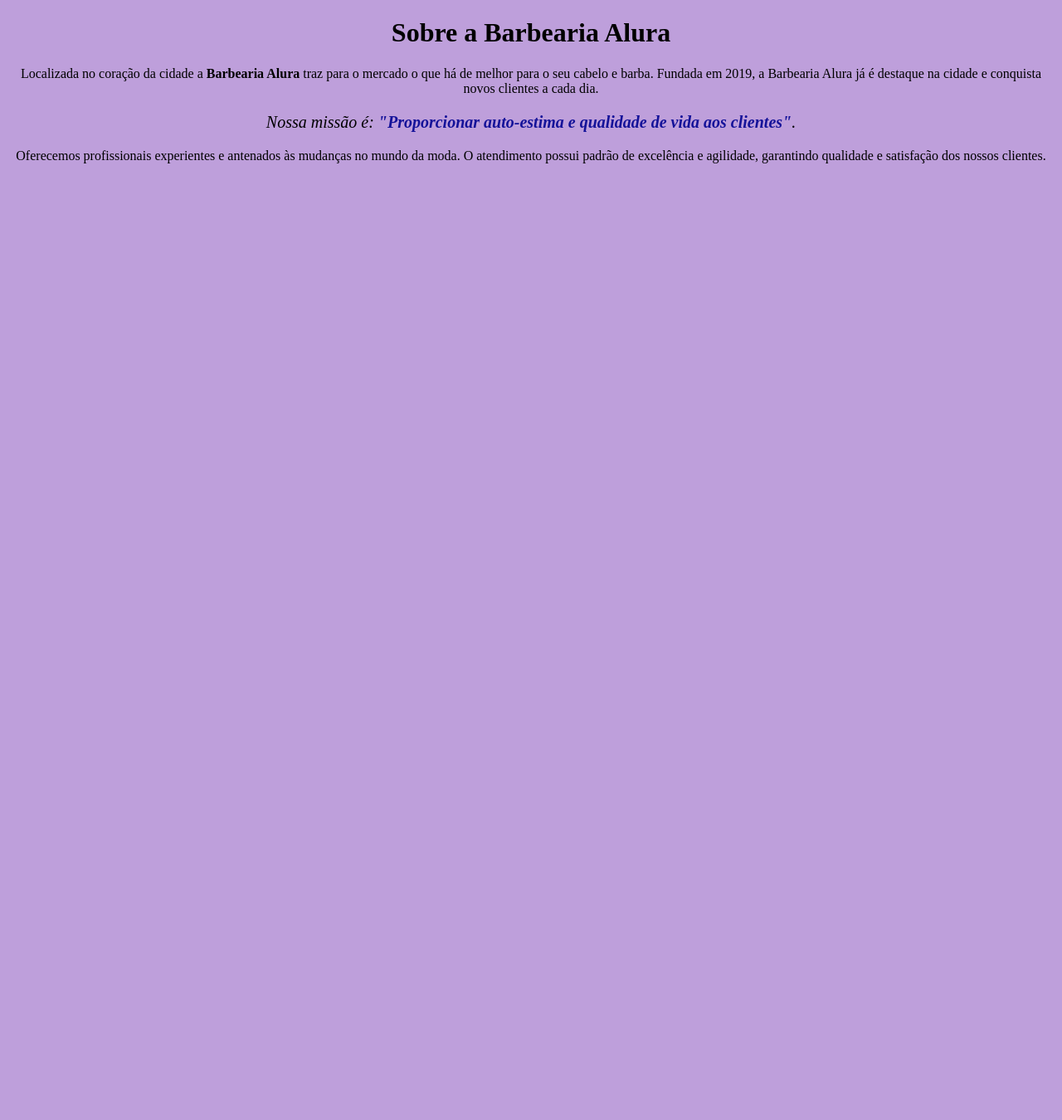
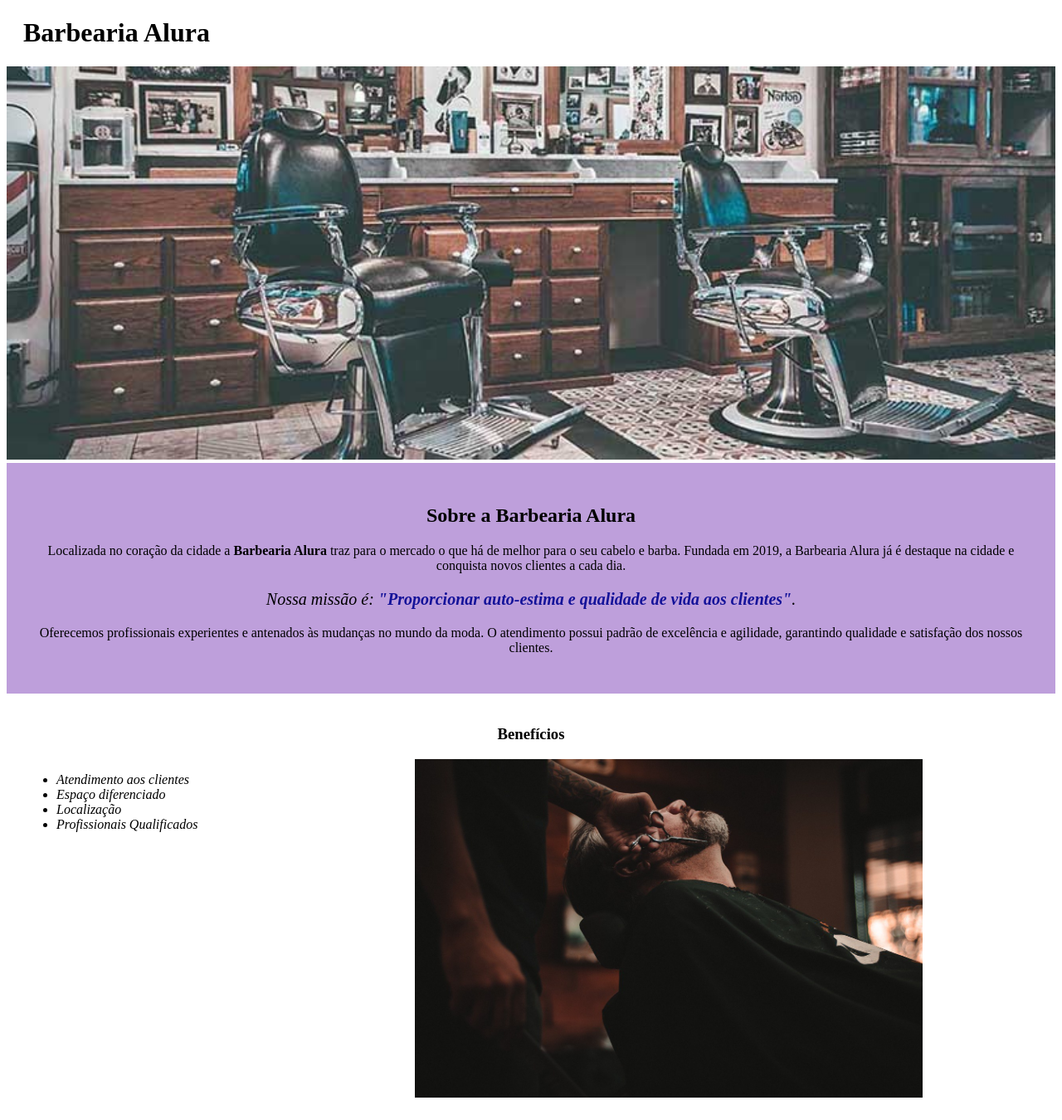
Before and after one commit to robertavb/front-end-studies, a plain HTML site: page index.html in a window 1280 px wide. Shown: the whole page at 83% size. Before the commit the page ends 800 px from the top, so only its background shows below. Drawn offline with Linux system fonts and the light colour scheme.

Commit message:
Primeiro curso de HTML e CSS da Alura concluído

```diff
--- a/index.html
+++ b/index.html
@@ -8,18 +8,46 @@
 </head>
 
 <body>
-  <h1 style="text-align: center">Sobre a Barbearia Alura</h1>
+
+  <header>
+    <h1 class="titulo-principal">Barbearia Alura</h1>
+  </header>
+
+  <img id="banner" src="banner.jpg">
+
+  <div class="principal">
+
+    <h2 class="titulo-centralizado">Sobre a Barbearia Alura</h2>
 
     <p>Localizada no coração da cidade a <strong>Barbearia Alura</strong> traz para o mercado o
       que há de melhor para o seu cabelo e barba.
       Fundada em 2019, a Barbearia Alura já é destaque na cidade e conquista novos clientes a cada dia.</p>
 
-  <p style="font-size: 20px">
+
+    <p id="missao">
       <em>Nossa missão é: <strong>"Proporcionar auto-estima e qualidade de vida aos clientes"</strong>.</em>
     </p>
 
     <p>Oferecemos profissionais experientes e antenados às mudanças no mundo da moda. O
       atendimento possui padrão de excelência e agilidade, garantindo qualidade e satisfação dos nossos clientes.</p>
+  </div>
+
+  <div class="beneficios">
+
+    <h3 class="titulo-centralizado">Benefícios</h3>
+
+    <ul>
+      <li class="itens">Atendimento aos clientes</li>
+      <li class="itens">Espaço diferenciado</li>
+      <li class="itens">Localização</li>
+      <li class="itens">Profissionais Qualificados</li>
+    </ul>
+
+    <img src="beneficios.jpg" class="imagemBeneficios">
+  </div>
+
+
+
 </body>
 
 </html>
--- a/style.css
+++ b/style.css
@@ -1,11 +1,50 @@
-body{
-  background-color: rgb(190, 159, 219)
+
+
+#banner{
+  width: 100%;
+}
+
+.titulo-principal{
+  padding-left: 20px;
+}
+
+.principal{
+  background-color: rgb(190, 159, 219);
+  padding: 30px;
+}
+
+.titulo-centralizado{
+  text-align: center;
 }
 
 p {
-      text-align: center;
-    }
+  text-align: center;
+}
+
+#missao{
+  font-size: 20px;
+}
 
 em strong{
   color: rgb(20, 18, 153);
 }
+
+.itens{
+  font-style: italic;
+}
+
+.beneficios{
+  background-color: #FFFFFF;
+  padding: 20px;
+}
+
+ul{
+  display: inline-block;
+  vertical-align: top;
+  width: 20%;
+  margin-right: 15%;
+}
+
+.imagemBeneficios{
+  width: 50%;
+}
```
Also changed, not shown: banner.jpg (added), beneficios.jpg (added). Lines whose indentation alone changed are shown as unchanged.
